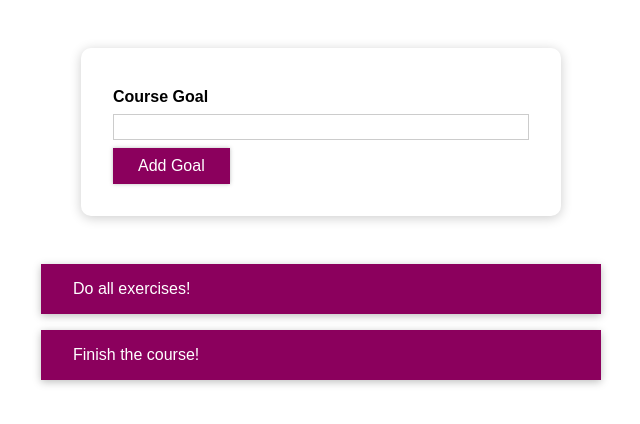
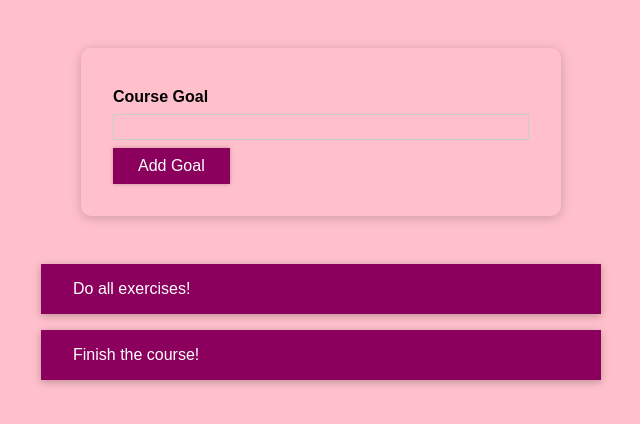
Before and after one commit to szeplaki/styling-react-components, a React (Create React App) app: page / in a window 1280 px wide. Shown: the top 424 px of the page, without its empty margins (319-959 px from the left). Built offline with nearby package versions, Linux system fonts and the light colour scheme.

Commit message:
practice media queries

```diff
--- a/src/index.css
+++ b/src/index.css
@@ -9,3 +9,42 @@ html {
 body {
   margin: 0;
 }
+/* Extra small devices (phones, 600px and down) */
+@media only screen and (max-width: 600px) {
+  html {
+    width: auto;
+    background: red;
+  }
+}
+
+/* Small devices (portrait tablets and large phones, 600px and up) */
+@media only screen and (min-width: 600px) {
+  html {
+    width: auto;
+    background: green;
+  }
+}
+
+/* Medium devices (landscape tablets, 768px and up) */
+@media only screen and (min-width: 768px) {
+  html {
+    width: auto;
+    background: blue;
+  }
+}
+
+/* Large devices (laptops/desktops, 992px and up) */
+@media only screen and (min-width: 992px) {
+  html {
+    width: auto;
+    background: orange;
+  }
+}
+
+/* Extra large devices (large laptops and desktops, 1200px and up) */
+@media only screen and (min-width: 1200px) {
+  html {
+    width: auto;
+    background: pink;
+  }
+}
```
